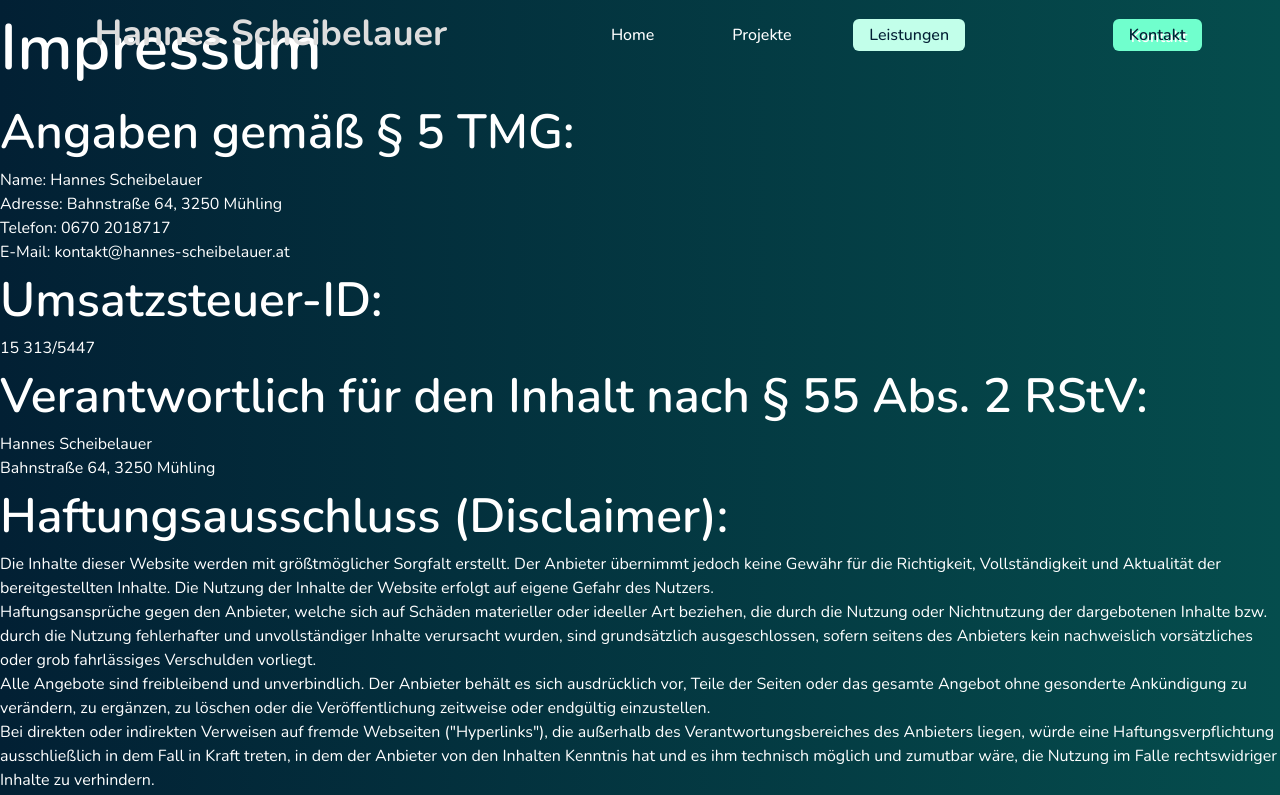
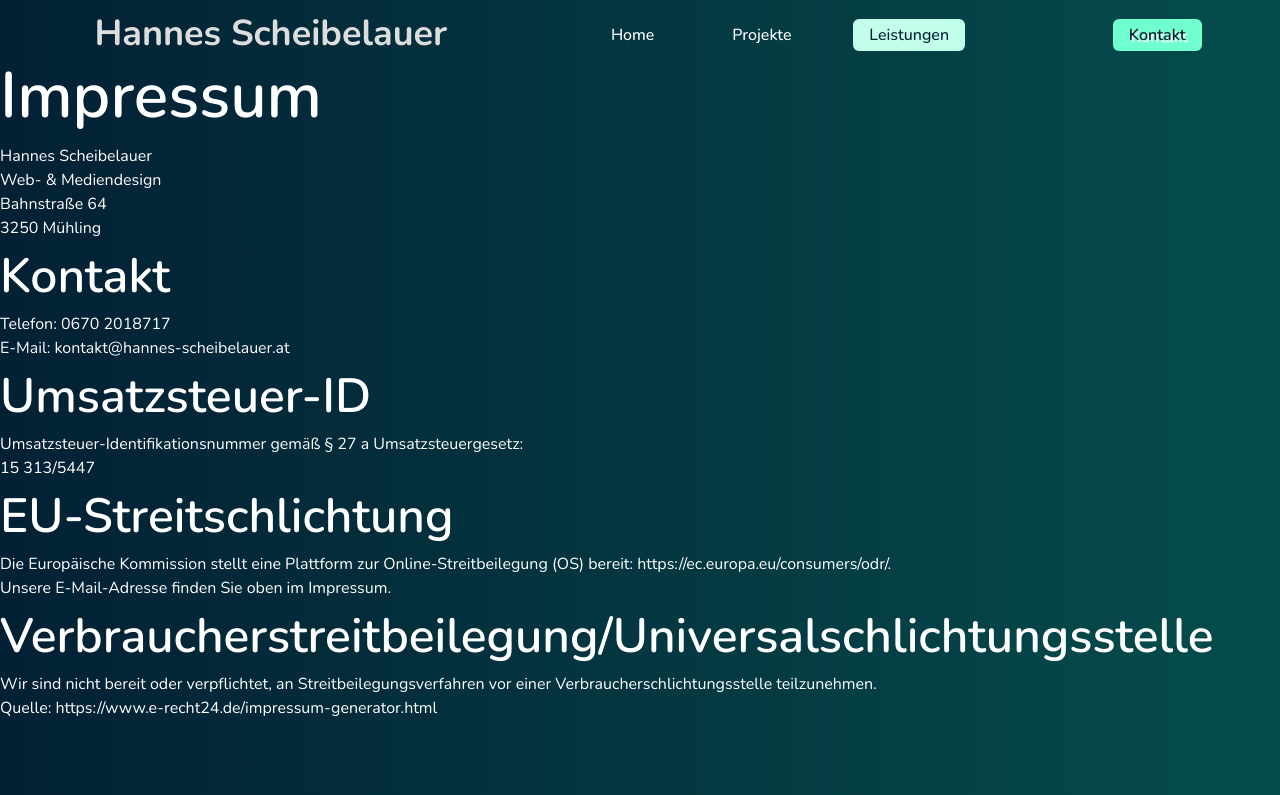
Before and after one commit to Hannes30/Honspage_4.0, a SvelteKit app: page /impressum in a window 1280 px wide. Shown: the top 795 px of the page. Built offline with nearby package versions, Linux system fonts and the light colour scheme.

Commit message:
fix: neues Impressum

```diff
--- a/src/routes/impressum/+page.svelte
+++ b/src/routes/impressum/+page.svelte
@@ -6,27 +6,26 @@
 	<title>Impressum - Hannes Scheibelauer</title>
 </svelte:head>
 <Nav active=3></Nav>
+<div class="pt-12"></div>
 <h1>Impressum</h1>
 
-<h2>Angaben gemäß § 5 TMG:</h2>
-<p>Name: Hannes Scheibelauer</p>
-<p>Adresse: Bahnstraße 64, 3250 Mühling</p>
-<p>Telefon: 0670 2018717</p>
-<p>E-Mail: kontakt@hannes-scheibelauer.at</p>
+<p>Hannes Scheibelauer<br />
+Web- &amp; Mediendesign<br />
+Bahnstra&szlig;e 64<br />
+3250 M&uuml;hling</p>
 
-<h2>Umsatzsteuer-ID:</h2>
-<p>15 313/5447</p>
+<h2>Kontakt</h2>
+<p>Telefon: 0670 2018717<br />
+E-Mail: kontakt@hannes-scheibelauer.at</p>
 
+<h2>Umsatzsteuer-ID</h2>
+<p>Umsatzsteuer-Identifikationsnummer gem&auml;&szlig; &sect; 27 a Umsatzsteuergesetz:<br />
+15 313/5447</p>
 
-<h2>Verantwortlich für den Inhalt nach § 55 Abs. 2 RStV:</h2>
-<p>Hannes Scheibelauer</p>
-<p>Bahnstraße 64, 3250 Mühling</p>
+<h2>EU-Streitschlichtung</h2>
+<p>Die Europ&auml;ische Kommission stellt eine Plattform zur Online-Streitbeilegung (OS) bereit: <a href="https://ec.europa.eu/consumers/odr/" target="_blank" rel="noopener noreferrer">https://ec.europa.eu/consumers/odr/</a>.<br /> Unsere E-Mail-Adresse finden Sie oben im Impressum.</p>
 
-<h2>Haftungsausschluss (Disclaimer):</h2>
-<p>Die Inhalte dieser Website werden mit größtmöglicher Sorgfalt erstellt. Der Anbieter übernimmt jedoch keine Gewähr für die Richtigkeit, Vollständigkeit und Aktualität der bereitgestellten Inhalte. Die Nutzung der Inhalte der Website erfolgt auf eigene Gefahr des Nutzers.</p>
-<p>Haftungsansprüche gegen den Anbieter, welche sich auf Schäden materieller oder ideeller Art beziehen, die durch die Nutzung oder Nichtnutzung der dargebotenen Inhalte bzw. durch die Nutzung fehlerhafter und unvollständiger Inhalte verursacht wurden, sind grundsätzlich ausgeschlossen, sofern seitens des Anbieters kein nachweislich vorsätzliches oder grob fahrlässiges Verschulden vorliegt.</p>
-<p>Alle Angebote sind freibleibend und unverbindlich. Der Anbieter behält es sich ausdrücklich vor, Teile der Seiten oder das gesamte Angebot ohne gesonderte Ankündigung zu verändern, zu ergänzen, zu löschen oder die Veröffentlichung zeitweise oder endgültig einzustellen.</p>
-<p>Bei direkten oder indirekten Verweisen auf fremde Webseiten ("Hyperlinks"), die außerhalb des Verantwortungsbereiches des Anbieters liegen, würde eine Haftungsverpflichtung ausschließlich in dem Fall in Kraft treten, in dem der Anbieter von den Inhalten Kenntnis hat und es ihm technisch möglich und zumutbar wäre, die Nutzung im Falle rechtswidriger Inhalte zu verhindern.</p>
-<p>Der Anbieter erklärt hiermit ausdrücklich, dass zum Zeitpunkt der Linksetzung keine illegalen Inhalte auf den zu verlinkenden Seiten erkennbar waren. Auf die aktuelle und zukünftige Gestaltung, die Inhalte oder die Urheberschaft der verlinkten/verknüpften Seiten hat der Anbieter keinerlei Einfluss. Deshalb distanziert er sich hiermit ausdrücklich von allen Inhalten aller verlinkten /verknüpften Seiten, die nach der Linksetzung verändert wurden.</p>
-<p>Diese Feststellung gilt für alle innerhalb des eigenen Internetangebotes gesetzten Links und Verweise sowie für Fremdeinträge in vom Anbieter eingerichteten Gästebüchern, Diskussionsforen und Mailinglisten. Für illegale, fehlerhafte oder unvollständige Inhalte und insbesondere für Schäden, die aus der Nutzung oder Nichtnutzung solcherart dargebotener Informationen entstehen, haftet allein der Anbieter der Seite, auf welche verwiesen wurde, nicht derjenige, der über Links auf die jeweilige Veröffentlichung lediglich verweist.</p>
-<p>Alle Texte, Bilder, Grafiken, Ton-, Video- und Animationsdateien dieser Website unterliegen dem Urheberrecht und anderen Gesetzen zum Schutz geistigen Eigentums. Eine Weiterverwendung, auch auszugsweise, ist ohne schriftliche Genehmigung des Urhebers nicht gestattet.</p>
+<h2>Verbraucher&shy;streit&shy;beilegung/Universal&shy;schlichtungs&shy;stelle</h2>
+<p>Wir sind nicht bereit oder verpflichtet, an Streitbeilegungsverfahren vor einer Verbraucherschlichtungsstelle teilzunehmen.</p>
+
+<p>Quelle: <a href="https://www.e-recht24.de/impressum-generator.html">https://www.e-recht24.de/impressum-generator.html</a></p>
```
